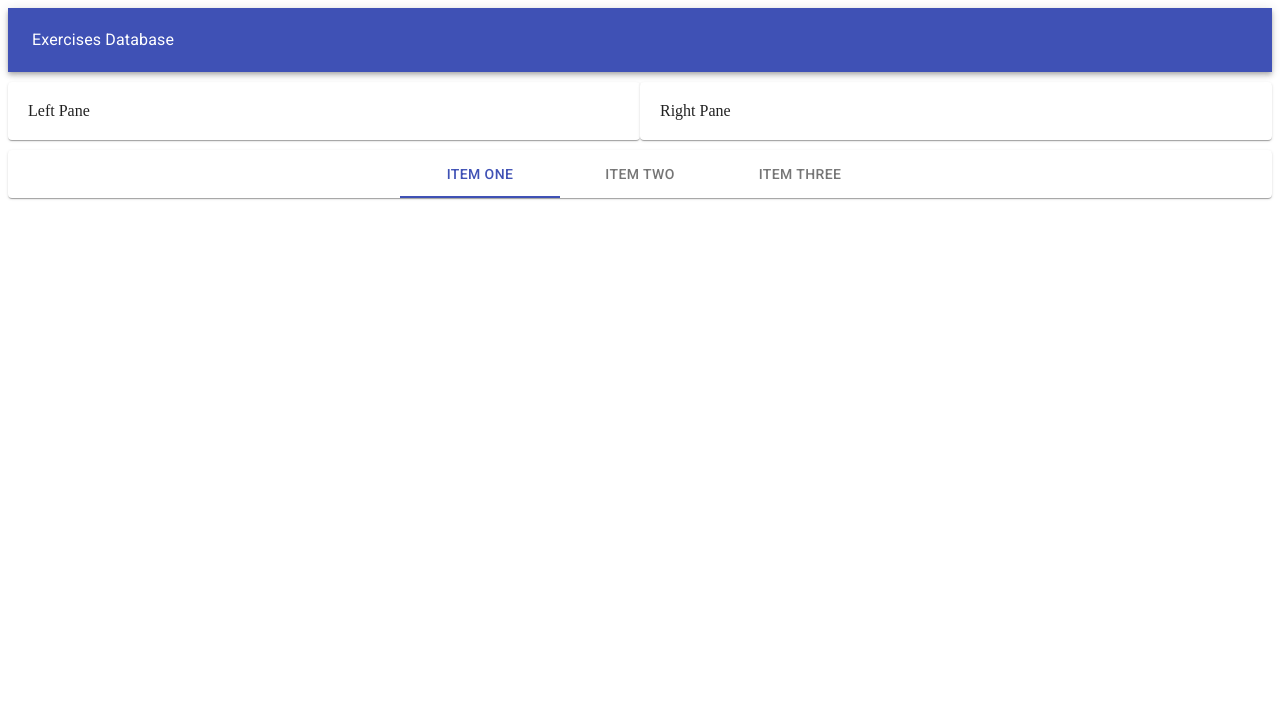
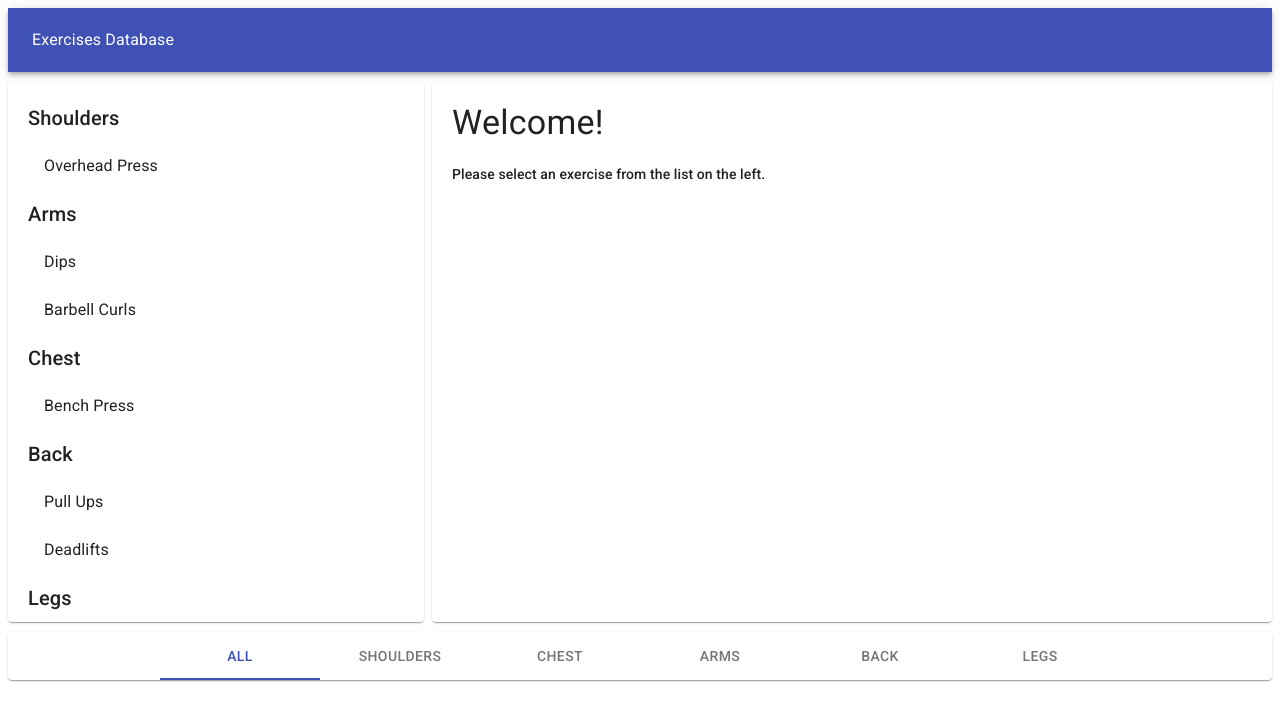
Before and after one commit to naveen-pete/react-apps, a React (Create React App) app in the folder fitness-app/: page / in a window 1280 px wide. Shown: the top 720 px of the page. Built offline with nearby package versions, Linux system fonts and the light colour scheme.

Commit message:
include code for displaying categories needed for navigation

```diff
--- a/fitness-app/src/components/App.js
+++ b/fitness-app/src/components/App.js
@@ -1,14 +1,34 @@
 import React, { Component, Fragment } from 'react';
 import { Header, Footer } from './layouts';
 import Exercises from './exercises';
+import { muscles, exercises } from '../store';
 
 class App extends Component {
+  state = {
+    exercises
+  }
+
+  getExercisesByMuscles() {
+    return Object.entries(this.state.exercises.reduce((acc, exercise) => {
+      const { muscles } = exercise;
+      acc[muscles] = acc[muscles] ?
+        [...acc[muscles], exercise] :
+        [exercise]
+      return acc;
+    }, {}));
+  }
+
   render() {
+    const exercises = this.getExercisesByMuscles();
     return (
       <Fragment>
         <Header />
-        <Exercises />
-        <Footer />
+        <Exercises
+          exercises={exercises}
+        />
+        <Footer
+          categories={muscles}
+        />
       </Fragment>
     );
   }
--- a/fitness-app/src/components/exercises/LeftPane.js
+++ /dev/null
@@ -1,12 +0,0 @@
-import React from 'react';
-import { Paper } from '@material-ui/core';
-
-const LeftPane = ({ styles }) => {
-  return (
-    <Paper style={styles.paper}>
-      Left Pane
-    </Paper>
-  );
-}
-
-export default LeftPane;
--- a/fitness-app/src/components/exercises/RightPane.js
+++ /dev/null
@@ -1,12 +0,0 @@
-import React from 'react';
-import { Paper } from '@material-ui/core';
-
-const RightPane = ({ styles }) => {
-  return (
-    <Paper style={styles.paper}>
-      Right Pane
-    </Paper>
-  );
-}
-
-export default RightPane;
--- a/fitness-app/src/components/exercises/index.js
+++ b/fitness-app/src/components/exercises/index.js
@@ -1,24 +1,55 @@
-import React from 'react';
-import { Grid } from '@material-ui/core';
-import LeftPane from './LeftPane';
-import RightPane from './RightPane';
+import React, { Fragment } from 'react';
+import { Grid, Paper, Typography, List, ListItem, ListItemText } from '@material-ui/core';
 
 const styles = {
   paper: {
     padding: 20,
     marginTop: 10,
-    marginBottom: 10
+    marginBottom: 10,
+    height: 500,
+    overflowY: 'auto'
+  },
+  category: {
+    textTransform: 'capitalize'
+  },
+  subtitle: {
+    marginTop: 20
   }
 };
 
-const Exercises = () => {
+const Exercises = ({ exercises }) => {
   return (
-    <Grid container>
-      <Grid item sm>
-        <LeftPane styles={styles} />
+    <Grid container spacing={1}>
+      <Grid item sm={4}>
+        <Paper style={styles.paper}>
+          {exercises.map(([category, exercises]) => {
+            return <Fragment key={category}>
+              <Typography
+                variant="h6"
+                style={styles.category}
+              >
+                {category}
+              </Typography>
+              <List component="ul">
+                {exercises.map(({ id, title }) =>
+                  <ListItem button key={id}>
+                    <ListItemText primary={title} />
+                  </ListItem>
+                )}
+              </List>
+            </Fragment>
+          })}
+        </Paper>
       </Grid>
-      <Grid item sm>
-        <RightPane styles={styles} />
+      <Grid item sm={8}>
+        <Paper style={styles.paper}>
+          <Typography variant="h4">
+            Welcome!
+          </Typography>
+          <Typography variant="subtitle2" style={styles.subtitle}>
+            Please select an exercise from the list on the left.
+          </Typography>
+        </Paper>
       </Grid>
     </Grid>
   );
--- a/fitness-app/src/components/layouts/Footer.js
+++ b/fitness-app/src/components/layouts/Footer.js
@@ -1,7 +1,7 @@
 import React from 'react';
 import { Paper, Tabs, Tab } from '@material-ui/core';
 
-const Footer = () => {
+const Footer = ({ categories }) => {
   return (
     <Paper>
       <Tabs
@@ -10,9 +10,13 @@ const Footer = () => {
         textColor="primary"
         centered
       >
-        <Tab label="Item One" />
-        <Tab label="Item Two" />
-        <Tab label="Item Three" />
+        <Tab label="All" />
+        {categories.map(
+          category => <Tab
+            key={category}
+            label={category}
+          />
+        )}
       </Tabs>
     </Paper>
   );
--- /dev/null
+++ b/fitness-app/src/store.js
@@ -0,0 +1,48 @@
+export const muscles = [
+  'shoulders', 'chest', 'arms', 'back', 'legs'
+];
+
+export const exercises = [
+  {
+    id: 'overhead-press',
+    title: 'Overhead Press',
+    description: 'Delts exercise...',
+    muscles: 'shoulders'
+  },
+  {
+    id: 'dips',
+    title: 'Dips',
+    description: 'Triceps exercise...',
+    muscles: 'arms'
+  },
+  {
+    id: 'barbell-curls',
+    title: 'Barbell Curls',
+    description: 'Biceps exercise...',
+    muscles: 'arms'
+  },
+  {
+    'id': 'bench-press',
+    title: 'Bench Press',
+    description: 'Chest exercise...',
+    muscles: 'chest'
+  },
+  {
+    id: 'pull-ups',
+    title: 'Pull Ups',
+    description: 'Back and biceps exercise...',
+    muscles: 'back'
+  },
+  {
+    id: 'deadlifts',
+    title: 'Deadlifts',
+    description: 'Back and leg exercise...',
+    muscles: 'back'
+  },
+  {
+    id: 'squats',
+    title: 'Squats',
+    description: 'Legs exercise...',
+    muscles: 'legs'
+  },
+];
```
